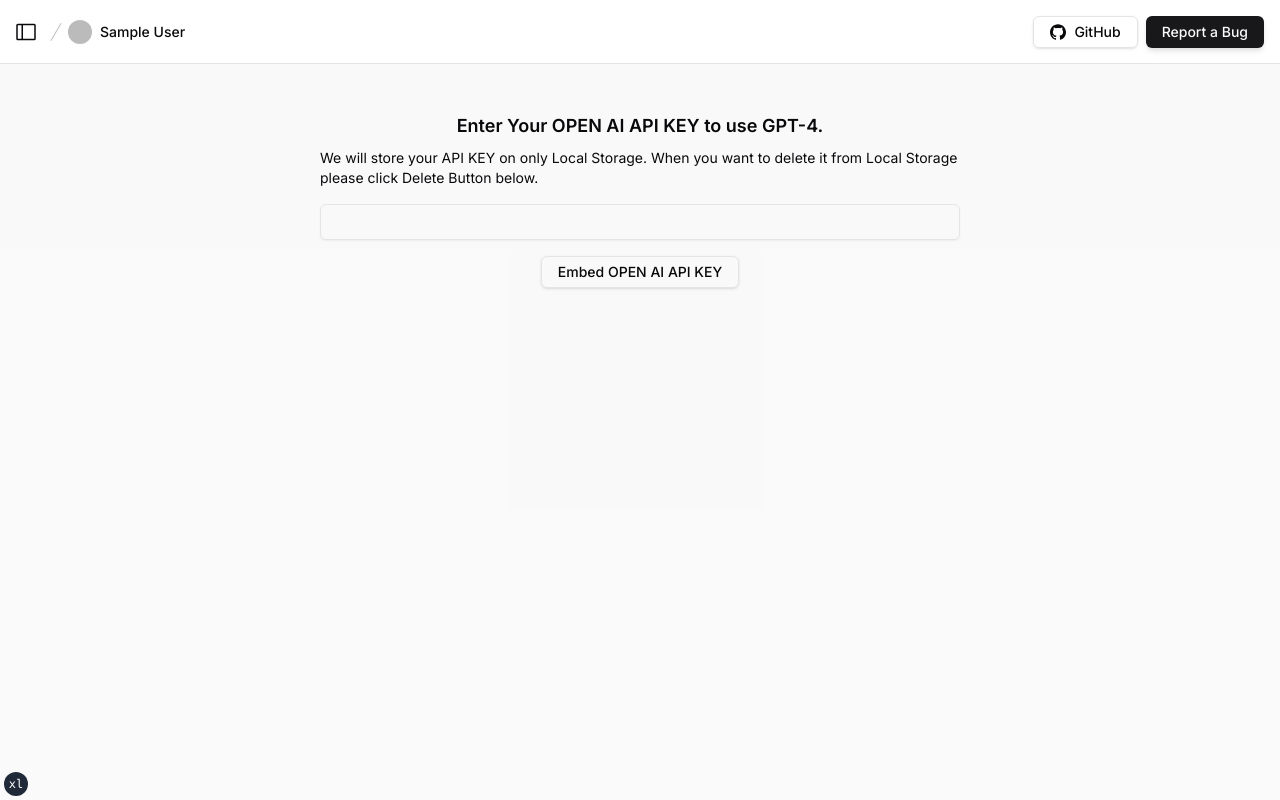
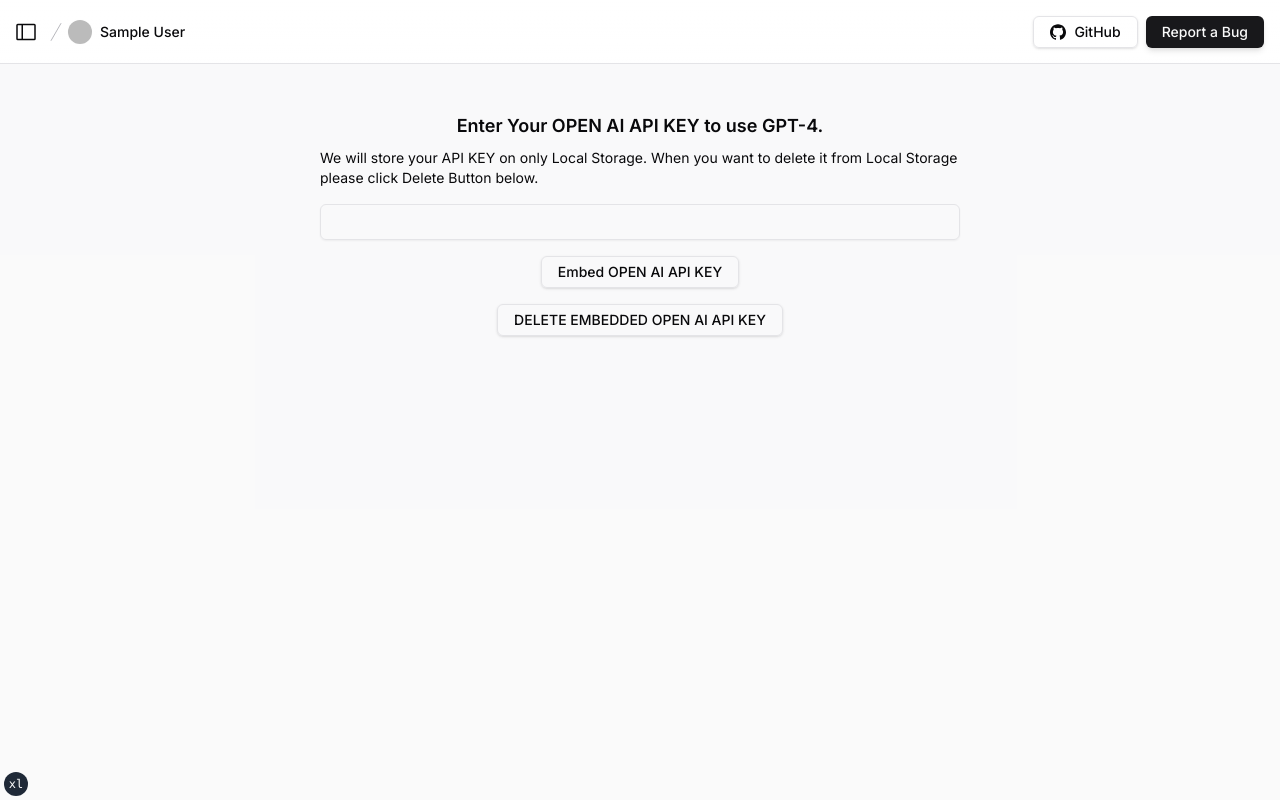
Before and after one commit to UmstadAI/zkAppUmstad, a Next.js app: page /settings in a window 1280 px wide. Built offline with nearby package versions, Linux system fonts and the light colour scheme; no server answers; sample sign-in values are in the browser's storage.

Commit message:
feat add delete api key button

```diff
--- /dev/null
+++ b/components/delete-api-key-button.tsx
@@ -0,0 +1,46 @@
+'use client'
+
+import * as React from 'react'
+
+import { Button, type ButtonProps } from '@/components/ui/button'
+import { IconSpinner } from '@/components/ui/icons'
+import { cn } from '@/lib/utils'
+
+interface DeleteApiKeyButtonProps extends ButtonProps {
+    text?: string,
+  }
+
+export function DeleteApiKeyButton({
+    text = 'DELETE EMBEDDED OPEN AI API KEY',
+    className,
+    ...props
+}: DeleteApiKeyButtonProps) {
+    const [isLoading, setIsLoading] = React.useState(false)
+    function deleteApiKey(key: string) {
+        console.log(key)
+    }
+    return (
+        <>
+            <Button
+                variant="outline"
+                onClick={() => {
+                    setIsLoading(true)
+                    deleteApiKey('')
+                    setIsLoading(false)
+                }}
+                disabled={isLoading}
+                className={cn(
+                    'flex',
+                    className
+                )}
+                {...props}
+                >
+                {isLoading ? (
+                    <IconSpinner className="mr-2 animate-spin" />
+                ) :
+                null}
+                {text}
+            </Button>
+        </>
+    )
+}
--- a/components/settings.tsx
+++ b/components/settings.tsx
@@ -4,6 +4,7 @@
 
 import { ApiKeyButton } from "./api-key-button";
 import { ApiKeyInput } from "./api-key-input";
+import { DeleteApiKeyButton } from './delete-api-key-button';
 
 
 export function Settings() {
@@ -19,7 +20,8 @@
                 When you want to delete it from Local Storage please click Delete Button below.
             </p>
             <ApiKeyInput className="my-4" onChange={e => setApiKey(e.target.value)} />
-            <ApiKeyButton className="mx-auto items-center" apiKey={apiKey} />
+            <ApiKeyButton className="mx-auto mb-4 items-center" apiKey={apiKey} />
+            <DeleteApiKeyButton className='mx-auto items-center'/>
         </div>
     )
 }
```
